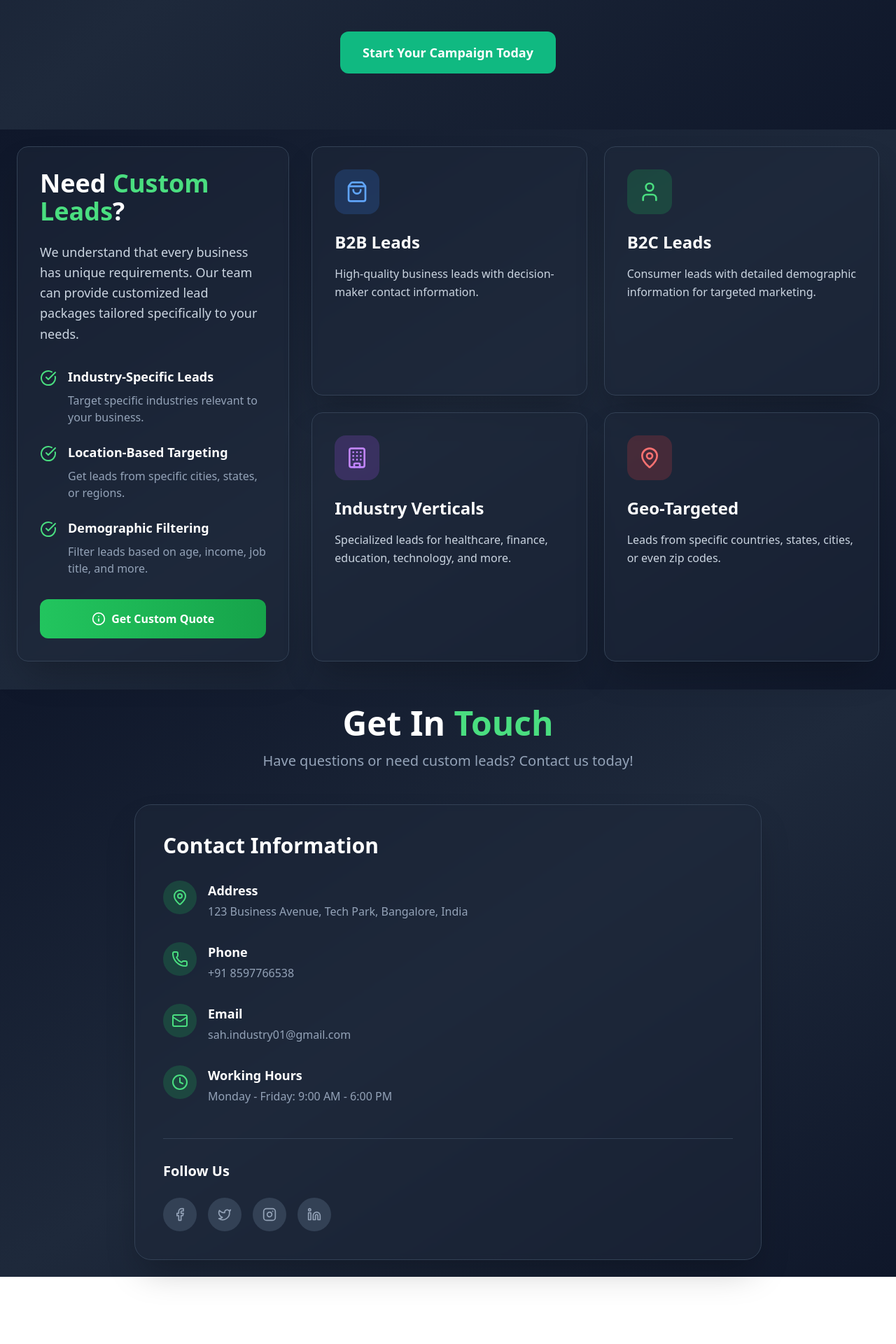
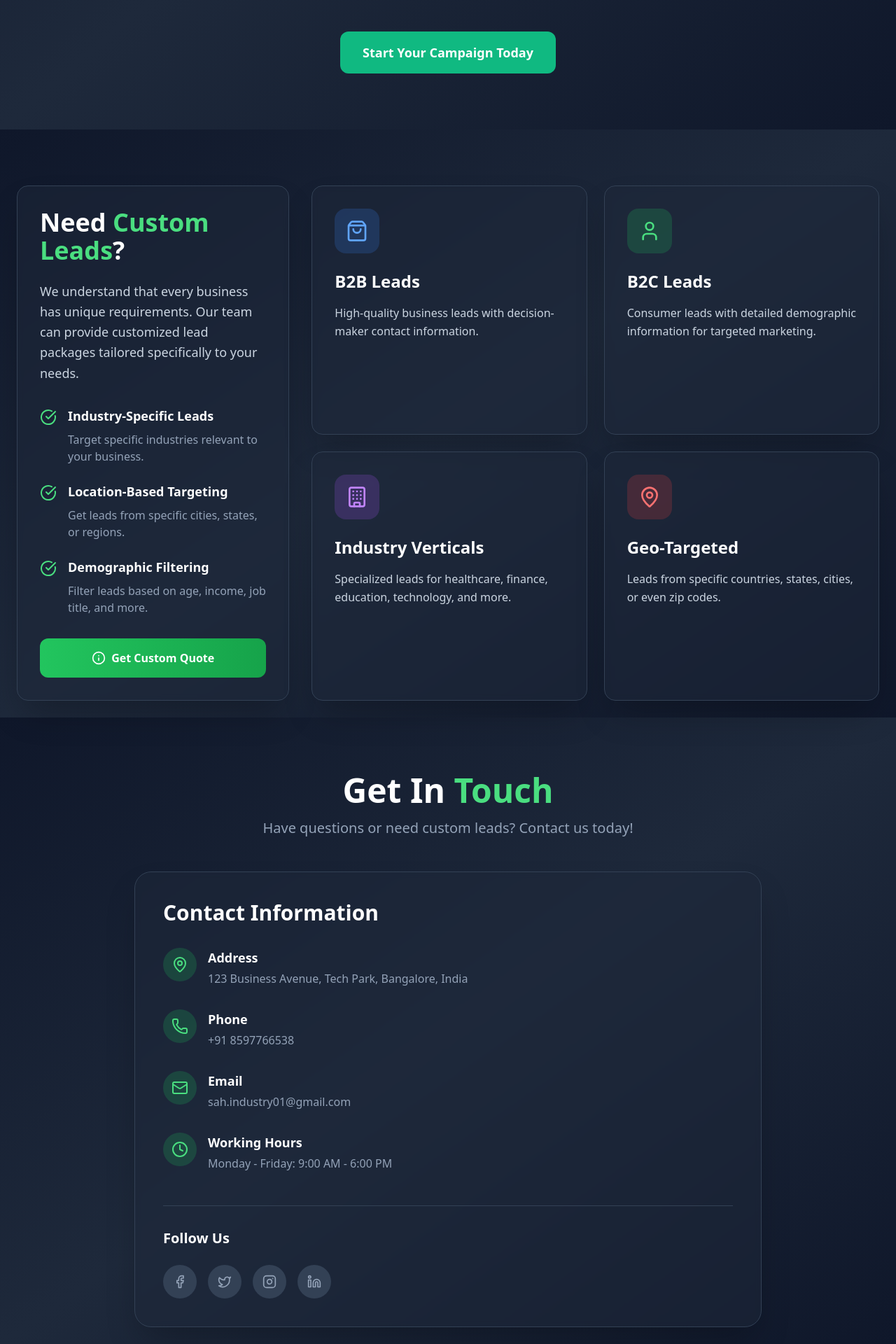
Before and after one commit to TrishaPal2004/SahstackLeadsweb, a React (Create React App) app in the folder SahstackLeads/: page / in a window 1280 px wide. Shown: the part 3570-5490 px from the top of the page at 70% size. Before the commit the page ends 5394 px from the top, so only its background shows below. Built offline with nearby package versions, Linux system fonts and the light colour scheme.

Commit message:
Updated files from local with new features

```diff
--- a/SahstackLeads/src/App.js
+++ b/SahstackLeads/src/App.js
@@ -51,8 +51,9 @@ function App() {
         </MobileLayout>
       ) : (
         <>
-          <Navbar />
+
           <DesktopLayout>
+            <Navbar />
             {AppRoutes}
           </DesktopLayout>
         </>
--- a/SahstackLeads/src/Pages/Contact.js
+++ b/SahstackLeads/src/Pages/Contact.js
@@ -3,7 +3,7 @@ import { MapPin, Phone, Mail, Clock, Facebook, Twitter, Instagram, Linkedin } fr
 
 export default function Contact() {
   return (
-    <div className="min-h-screen bg-gradient-to-br from-slate-900 via-slate-800 to-slate-900 p-6" >
+    <div className="min-h-screen bg-gradient-to-br from-slate-900 via-slate-800 to-slate-900 p-6" style={{ paddingTop: '10vh' }}>
       <div className="max-w-4xl mx-auto">
         {/* Background decorative elements */}
         <div className="absolute inset-0 overflow-hidden pointer-events-none">
--- a/SahstackLeads/src/Pages/CustomLeads.js
+++ b/SahstackLeads/src/Pages/CustomLeads.js
@@ -5,7 +5,7 @@ import { useNavigate } from 'react-router-dom';
 export default function CustomLeads() {
   const navigate = useNavigate();
   return (
-    <div className="min-h-screen bg-gradient-to-br from-slate-900 via-slate-800 to-slate-900 p-6">
+    <div className="min-h-screen bg-gradient-to-br from-slate-900 via-slate-800 to-slate-900 p-6" style={{ paddingTop: '10vh' }}>
       <div className="max-w-7xl mx-auto">
         {/* Background decorative elements */}
         <div className="absolute inset-0 overflow-hidden pointer-events-none">
--- a/SahstackLeads/src/Pages/Paymentpage.js
+++ b/SahstackLeads/src/Pages/Paymentpage.js
@@ -197,7 +197,7 @@ const Paymentpage = () => {
 
   if (isSubmitted) {
     return (
-      <div className="min-h-screen bg-gradient-to-br from-purple-600 via-blue-600 to-indigo-800 flex items-center justify-center p-4">
+      <div className="min-h-screen bg-gradient-to-br from-purple-600 via-blue-600 to-indigo-800 flex items-center justify-center p-4" >
         <div className="bg-white rounded-2xl shadow-2xl p-8 max-w-md w-full text-center">
           <CheckCircle className="w-16 h-16 text-green-500 mx-auto mb-4" />
           <h2 className="text-2xl font-bold text-gray-800 mb-2">Registration Successful!</h2>
@@ -219,7 +219,7 @@ const Paymentpage = () => {
   }
 
   return (
-    <div className="min-h-screen bg-gradient-to-br from-purple-600 via-blue-600 to-indigo-800 flex items-center justify-center p-4">
+    <div className="min-h-screen bg-gradient-to-br from-purple-600 via-blue-600 to-indigo-800 flex items-center justify-center p-4" style={{ paddingTop: '10vh' }}>
       <div className="bg-white rounded-2xl shadow-2xl overflow-hidden max-w-4xl w-full md:flex">
         {/* QR Section */}
         <div className="md:w-1/2 flex flex-col items-center justify-center p-8 bg-gray-50">
```
